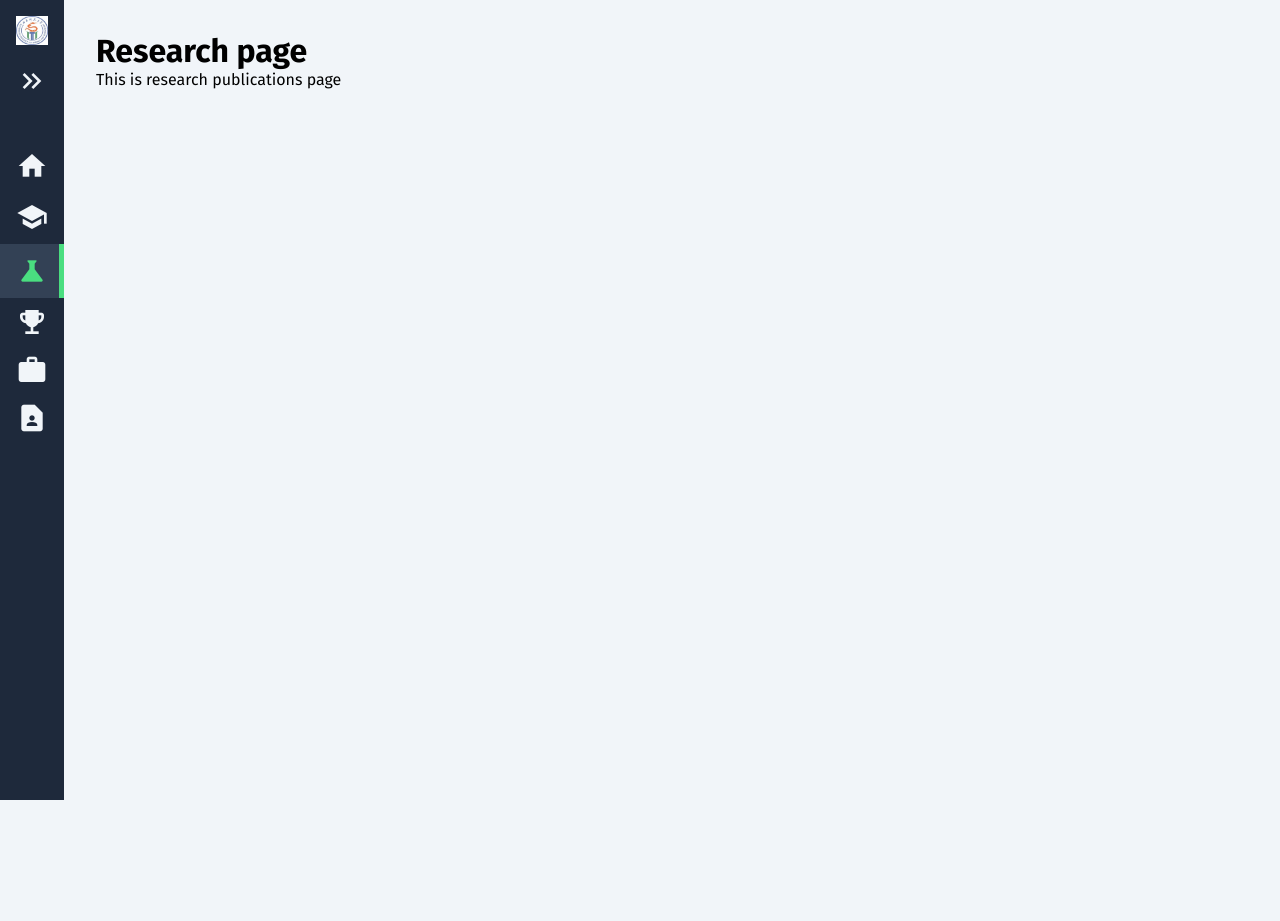
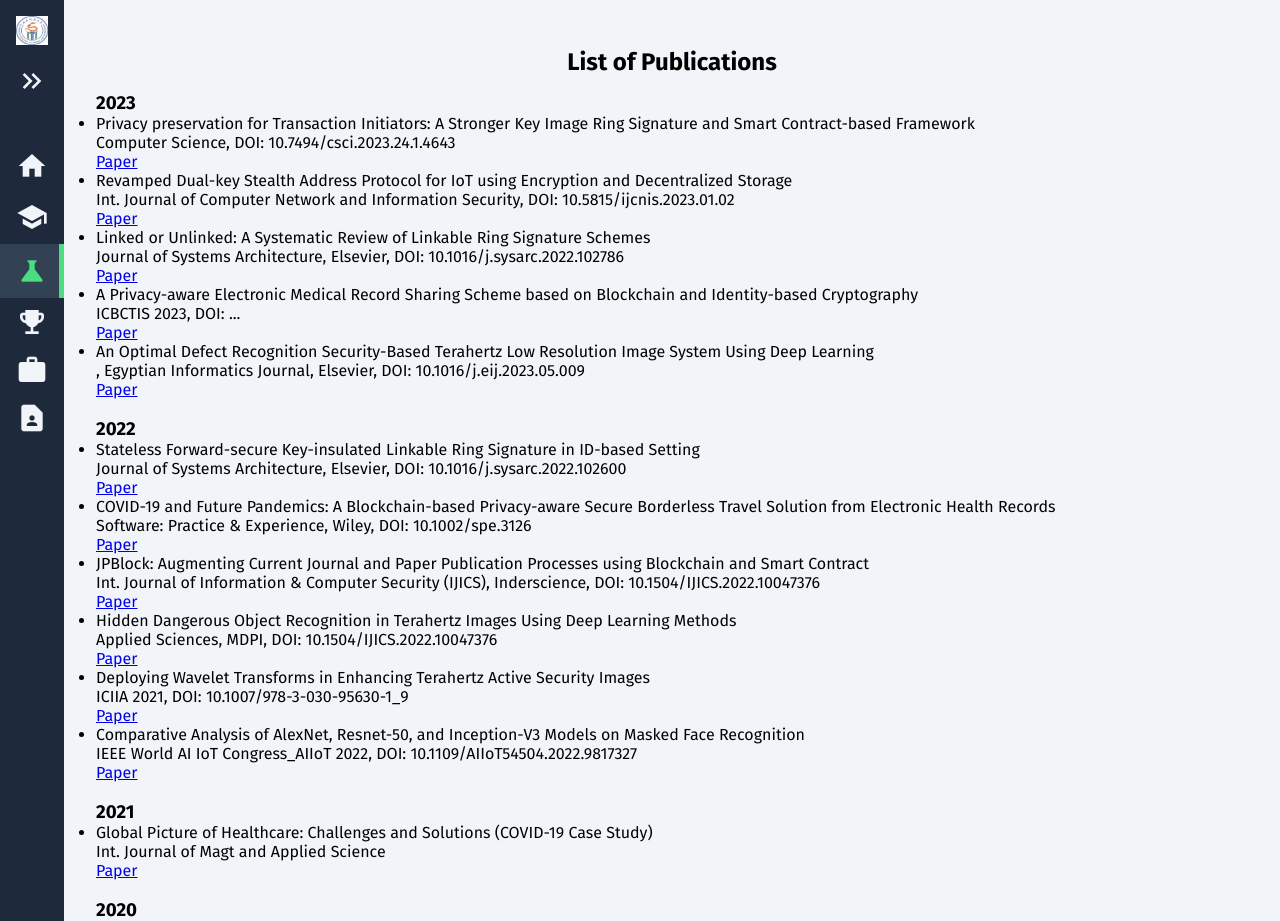
Before and after one commit to JustNETOrgani/justnetorgani.github.io, a Vue app in the folder dev/: page /research in a window 1280 px wide. Shown: the top 921 px of the page. Before the commit the page ends 800 px from the top, so only its background shows below. Built offline with nearby package versions, Linux system fonts and the light colour scheme; what oh-vue-icons would draw is missing.

Commit message:
Research publications added

```diff
--- a/dev/src/views/research.vue
+++ b/dev/src/views/research.vue
@@ -3,7 +3,120 @@
 
 <template>
     <main class="research-page">
-        <h1>Research page</h1>
-      <p>This is research publications page</p>
+        <h2>List of Publications</h2>
+        <h3>2023</h3>
+            <ul>
+                <li>
+                    Privacy preservation for Transaction Initiators: A Stronger Key Image Ring Signature and Smart Contract-based Framework
+                    <br>
+                    Computer Science, DOI: 10.7494/csci.2023.24.1.4643
+                    <br>
+                    <a href="https://journals.agh.edu.pl/csci/article/download/4643/2883/25817" target="_blank" rel="noopener">Paper</a>
+                </li>
+                <li>
+                    Revamped Dual-key Stealth Address Protocol for IoT using Encryption and Decentralized Storage
+                    <br>
+                    Int. Journal of Computer Network and Information Security, DOI: 10.5815/ijcnis.2023.01.02
+                    <br>
+                    <a href="https://j.mecs-press.net/ijcnis/ijcnis-v15-n1/IJCNIS-V15-N1-2.pdf" target="_blank" rel="noopener">Paper</a>
+                </li>
+                <li>
+                    Linked or Unlinked: A Systematic Review of Linkable Ring Signature Schemes
+                    <br>
+                    Journal of Systems Architecture, Elsevier, DOI: 10.1016/j.sysarc.2022.102786
+                    <br>
+                    <a href="https://www.sciencedirect.com/science/article/abs/pii/S1383762122002715" target="_blank" rel="noopener">Paper</a>
+                </li>
+                <li>
+                    A Privacy-aware Electronic Medical Record Sharing Scheme based on Blockchain and Identity-based Cryptography
+                    <br>
+                    ICBCTIS 2023, DOI: ...
+                    <br>
+                    <a href="https://www.sciencedirect.com/science/article/pii/S1110866523000324" target="_blank" rel="noopener">Paper</a>
+                </li>
+                <li>
+                    An Optimal Defect Recognition Security-Based Terahertz Low Resolution Image System Using Deep Learning
+                    <br>
+                    , Egyptian Informatics Journal, Elsevier, DOI: 10.1016/j.eij.2023.05.009
+                    <br>
+                    <a href="https://www.sciencedirect.com/science/article/pii/S1110866523000324" target="_blank" rel="noopener">Paper</a>
+                </li>
+            </ul>
+        <br>
+        <h3>2022</h3>
+            <ul>
+                <li>
+                    Stateless Forward-secure Key-insulated Linkable Ring Signature in ID-based Setting
+                    <br>
+                    Journal of Systems Architecture, Elsevier, DOI: 10.1016/j.sysarc.2022.102600
+                    <br>
+                    <a href="https://www.sciencedirect.com/science/article/pii/S1383762122001370" target="_blank" rel="noopener">Paper</a>
+                </li>
+                <li>
+                    COVID-19 and Future Pandemics: A Blockchain-based Privacy-aware Secure Borderless Travel Solution from Electronic Health Records
+                    <br>
+                    Software: Practice & Experience, Wiley, DOI: 10.1002/spe.3126
+                    <br>
+                    <a href="https://onlinelibrary.wiley.com/doi/10.1002/spe.3126" target="_blank" rel="noopener">Paper</a>
+                </li>
+                <li>
+                    JPBlock: Augmenting Current Journal and Paper Publication Processes using Blockchain and Smart Contract
+                    <br>
+                    Int. Journal of Information & Computer Security (IJICS), Inderscience, DOI: 10.1504/IJICS.2022.10047376
+                    <br>
+                    <a href="https://www.researchgate.net/publication/360452589_JPBlock_Augmenting_Security_of_Current_Journal_and_Paper_Publication_Processes_using_Blockchain_and_Smart_Contract" target="_blank" rel="noopener">Paper</a>
+                </li>
+                <li>
+                    Hidden Dangerous Object Recognition in Terahertz Images Using Deep Learning Methods
+                    <br>
+                    Applied Sciences, MDPI, DOI: 10.1504/IJICS.2022.10047376
+                    <br>
+                    <a href="https://www.mdpi.com/2076-3417/12/15/7354" target="_blank" rel="noopener">Paper</a>
+                </li>
+                <li>
+                    Deploying Wavelet Transforms in Enhancing Terahertz Active Security Images
+                    <br>
+                    ICIIA 2021, DOI: 10.1007/978-3-030-95630-1_9
+                    <br>
+                    <a href="https://link.springer.com/chapter/10.1007/978-3-030-95630-1_9" target="_blank" rel="noopener">Paper</a>
+                </li>
+                <li>
+                    Comparative Analysis of AlexNet, Resnet-50, and Inception-V3 Models on Masked Face Recognition
+                    <br>
+                    IEEE World AI IoT Congress_AIIoT 2022, DOI: 10.1109/AIIoT54504.2022.9817327
+                    <br>
+                    <a href="https://ieeexplore.ieee.org/document/9817327/" target="_blank" rel="noopener">Paper</a>
+                </li>
+            </ul>
+        <br>
+        <h3>2021</h3>
+            <ul>
+                <li>
+                    Global Picture of Healthcare: Challenges and Solutions (COVID-19 Case Study)
+                    <br>
+                    Int. Journal of Magt and Applied Science
+                    <br>
+                    <a href="https://www.researchgate.net/publication/353934905_THE_GLOBAL_PICTURE_OF_FUTURE_HEALTHCARE_CHALLENGES_AND_SOLUTIONS_COVID-19_CASE_STUDY" target="_blank" rel="noopener">Paper</a>
+                </li>
+            </ul>
+        <br>
+        <h3>2020</h3>
+            <ul>
+                <li>
+                    A Privacy-preserving Covid-19 Updatable Test Result and Vaccination Provenance based on Blockchain and Smart contract
+                    <br>
+                    ICMRSISIIT, DOI: 10.1109/ICMRSISIIT46373.2020.9405872
+                    <br>
+                    <a href="https://ieeexplore.ieee.org/document/9405872" target="_blank" rel="noopener">Paper</a>
+                </li>
+            </ul>
     </main>
 </template>
+
+<style lang="scss" scoped>
+h2 {
+  margin-top: 1rem;
+  margin-bottom: 1rem;
+  text-align: center;
+}
+</style>
```
